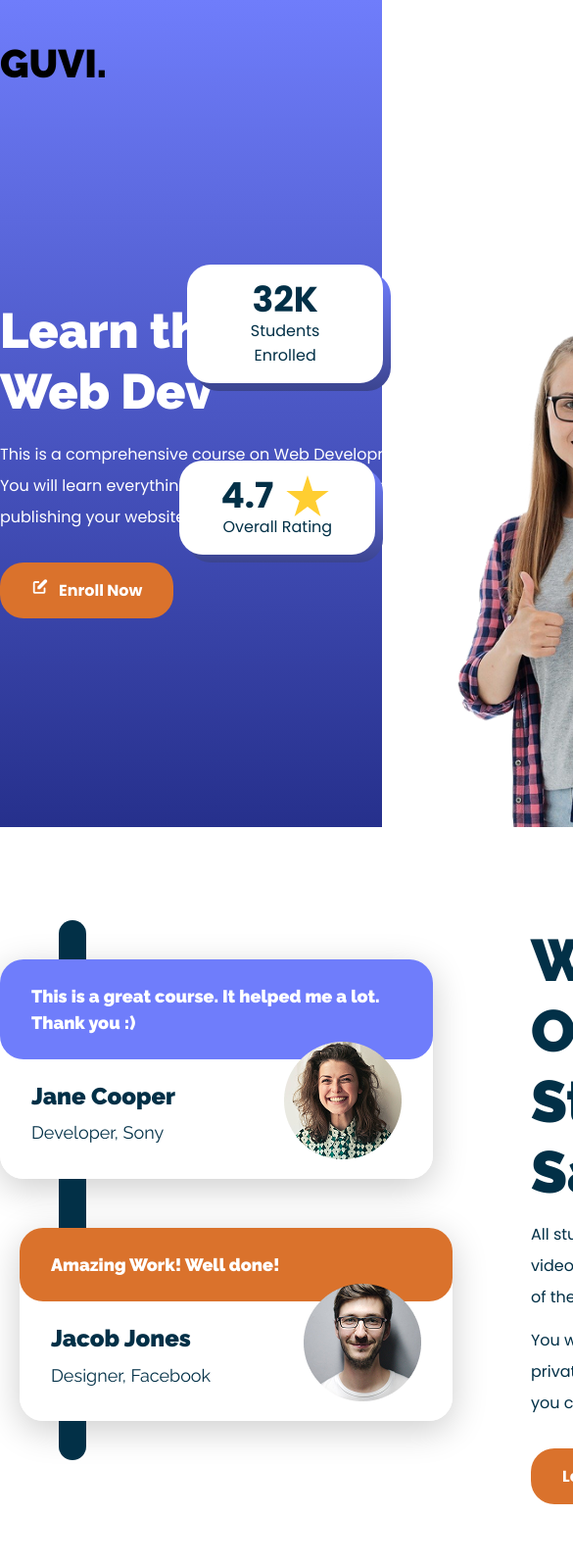
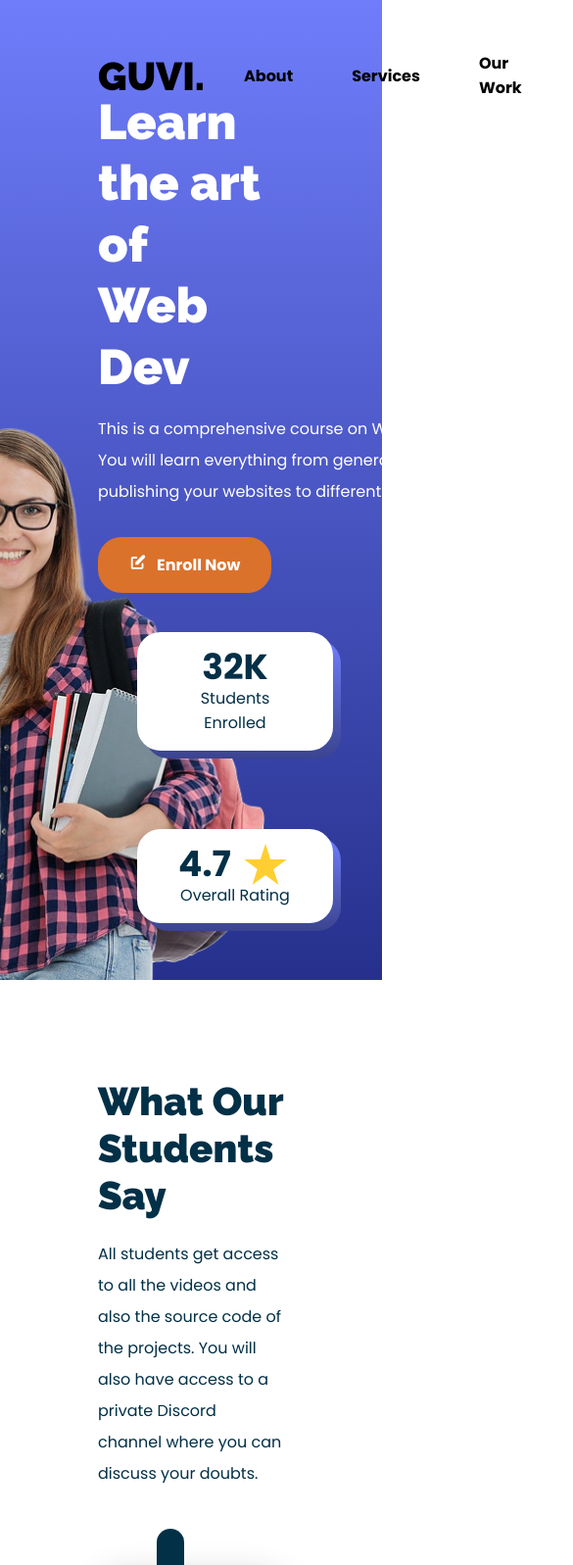
Before and after one commit to RupanR/Live-Practice-HTML-CSS, a plain HTML site: page index.html in a window 390 px wide. Shown: the top 1597 px of the page at 98% size, 585 px wide, since content can reach past the window. Drawn offline with Linux system fonts and the light colour scheme.

Commit message:
media queries completed

```diff
--- a/index.html
+++ b/index.html
@@ -109,7 +109,7 @@
               can discuss your doubts.
             </p>
           </div>
-          <a href="#" class="btn light">Learn More</a>
+          <a href="#" class="btn light desktop-btn">Learn More</a>
         </div>
       </section>
     </div>
--- a/style.css
+++ b/style.css
@@ -479,3 +479,130 @@ footer .copyright{
   text-align: center;
   color: var(--orange-color);
 }
+
+/* Media Queries */
+@media (max-width:1100px){
+  /* headers and buttons */
+  .btn{
+    padding: 16px 32px;
+  }
+  .wrapper{
+    padding: 0 100px;
+  }
+  nav{
+    width: 100%;
+    left: 0;
+    right: 0;
+    padding: 36px 100px;
+  }
+  header,
+  .hero-section,
+  header .wrapper{
+   height: 1000px;
+  }
+  .hero-section{
+    flex-direction: column;
+  }
+  .hero-section .left{
+    width: 100%;
+    display: flex;
+    flex-direction: column;
+    justify-content: center;
+  }
+  .hero-section .left .btn{
+    align-self: flex-start;
+  }
+  .hero-section .left h1{
+    font-size: 50px;
+    line-height: 125%;
+  }
+  .hero-section .right{
+    position: absolute;
+    bottom: 0;
+  }
+  .hero-section .right img{
+    height: 580px;
+  }
+  .hero-section .achievement-card{
+    position: relative;
+    margin-bottom: 80px;
+  }
+  .achievement-card.students-enrolled,
+  .achievement-card.overall-rating{
+    left: unset;
+    top: unset;
+  }
+  .hero-section .achievement-cards{
+    align-self: flex-start;
+    margin: 40px;
+  }
+  h2{
+    font-size: 40px;
+  }
+  /* testimonial section */
+  .testimonial-section{
+    flex-direction: column;
+    align-items: stretch;
+    gap: 50px;
+  }
+  .testimonial-section .testimonial-card{
+    width: 100%;
+    margin-bottom: 40px;
+  }
+  .testimonial-section .testimonial-card:last-child::before{
+    top: -40px;
+    left: 60px;
+    height: calc(100% + 80px);
+  }
+  .testimonial-section .testimonial-card:last-child{
+    transform: translateX(0px);
+    margin-bottom: 0;
+  }
+  .testimonial-section .right{
+    order: 1;
+  }
+  .testimonial-section .left{
+    order: 2;
+  }
+  .testimonial-section .desktop-btn{
+    display: none;
+  }
+  .testimonial-section .right p {
+    display: inline;
+  }
+  .testimonial-section h2{
+    margin-bottom: 20px;
+  }
+
+  /* courses section */
+  .courses-section .courses-cards{
+    flex-direction: column;
+    gap: 80px;
+  }
+  .courses-section .course-card{
+    margin: 0;
+  }
+  .courses-section h2{
+    margin-bottom: 42px;
+  }
+  .courses-section .course-card img{
+    height: 350px;
+    object-fit: cover;
+  }
+  .courses-section .course-card h3{
+    font-size: 24px;
+  }
+  .courses-section .wrapper .btn{
+    right: 100px;
+  }
+  .courses-section .course-card:last-child{
+    margin-bottom: 50px;
+  }
+  /* footer section */
+  footer .links-container{
+    grid-template-columns: 1fr 1fr;
+  }
+  footer .links-container .links:last-child{
+    grid-column: 1/3;
+  }
+}
```
